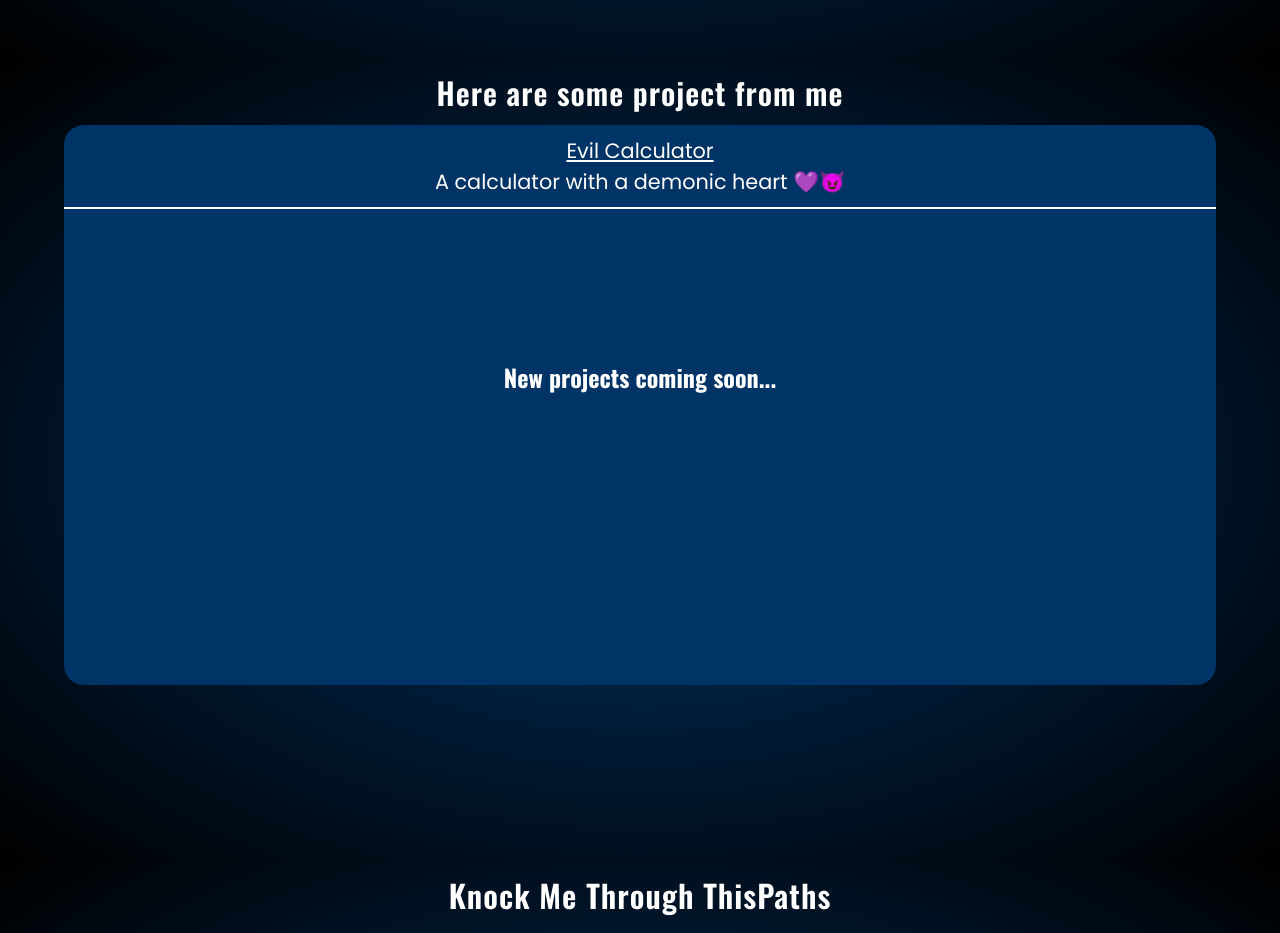
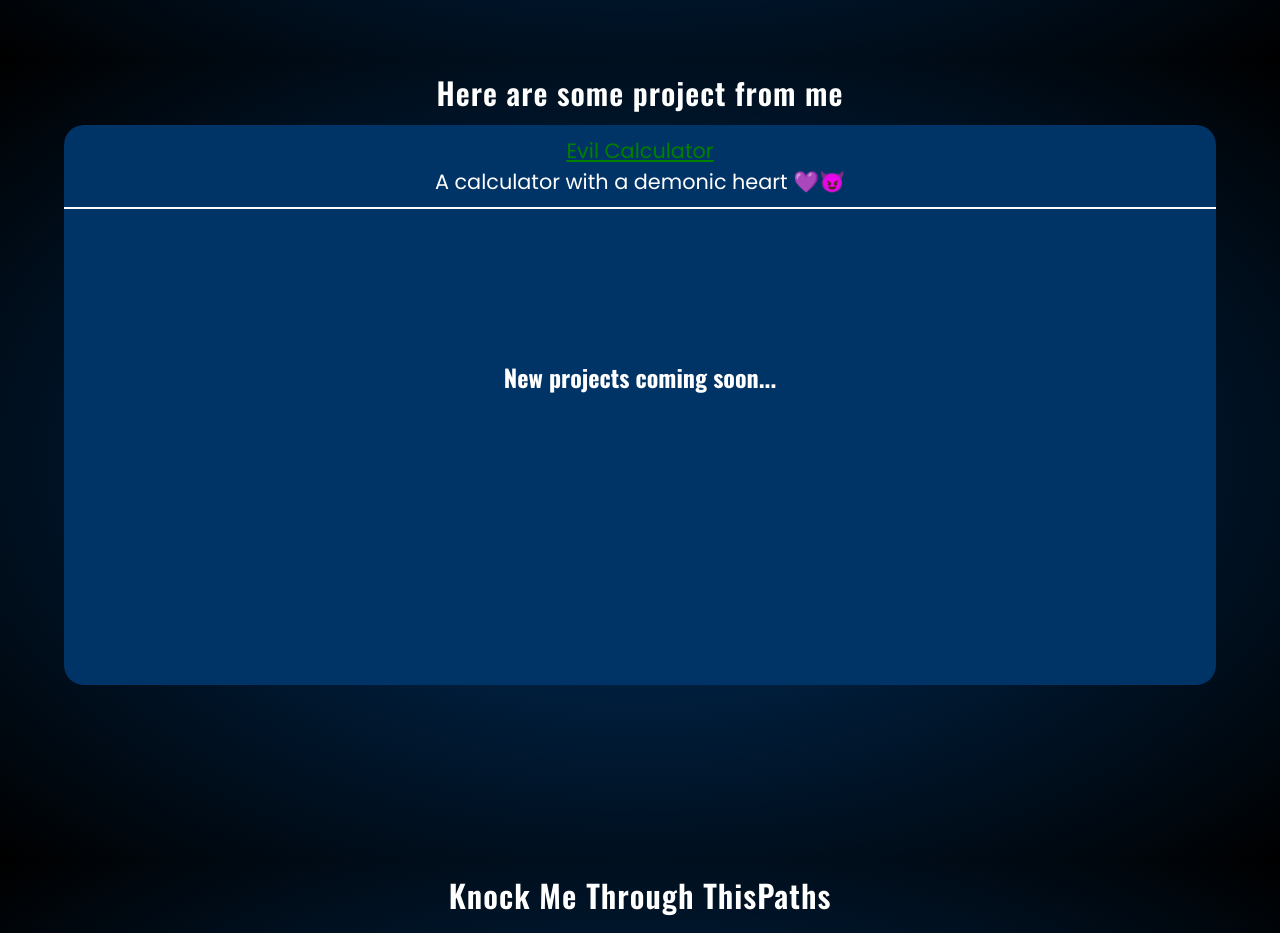
Before and after one commit to Srestho0101/Coolio-Portfolio, a plain HTML site: page index.htm in a window 1280 px wide. Shown: the part 1540-2473 px from the top of the page. Drawn offline with nearby package versions, Linux system fonts and the light colour scheme; a web font is replaced by a local one.

Commit message:
Update portfolio.css

```diff
--- a/portfolio.css
+++ b/portfolio.css
@@ -202,7 +202,7 @@ main {
 }
 
 .project-stack .project a {
-  color: inherit;
+  color: green;
   font-size: 1.3rem;
 }
 
```
